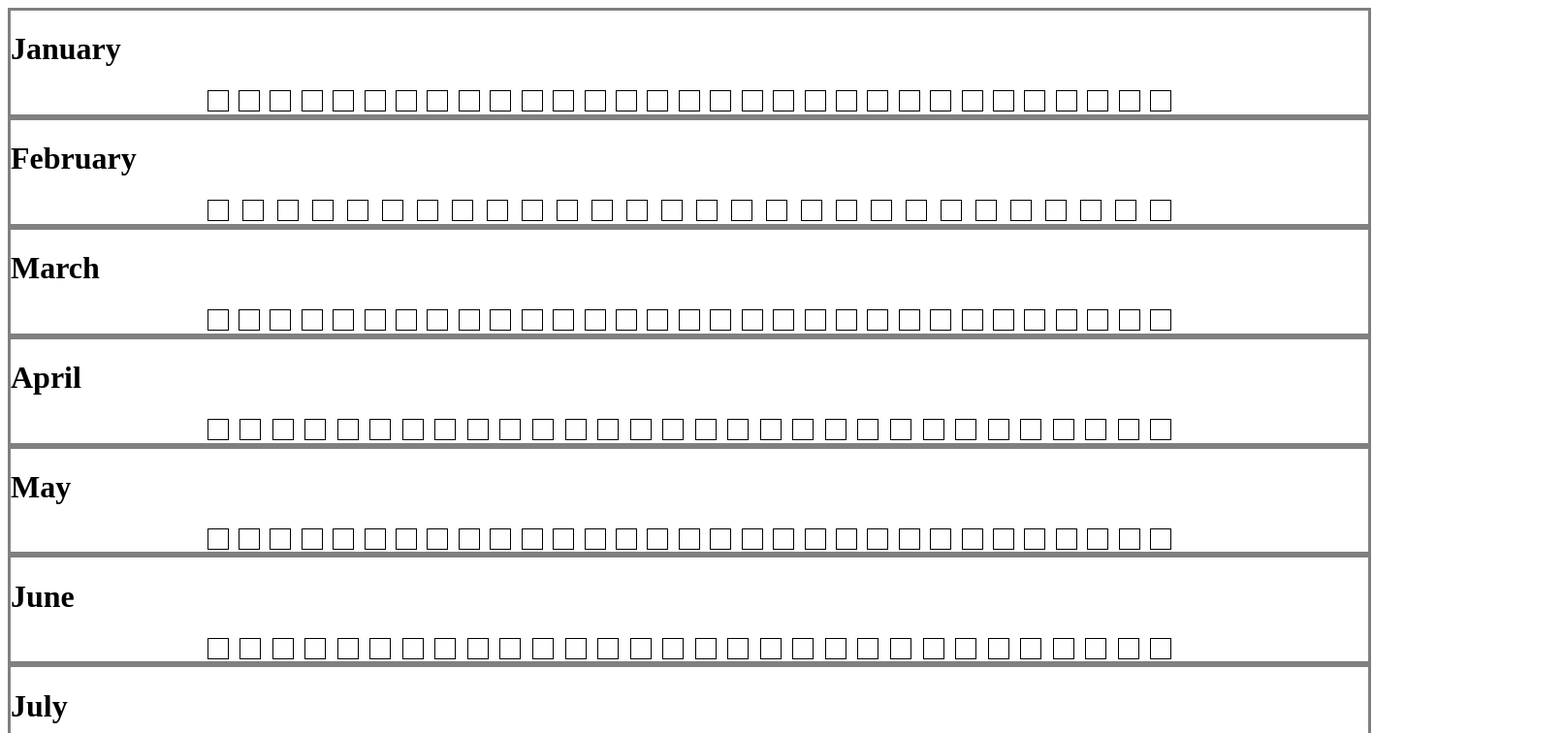
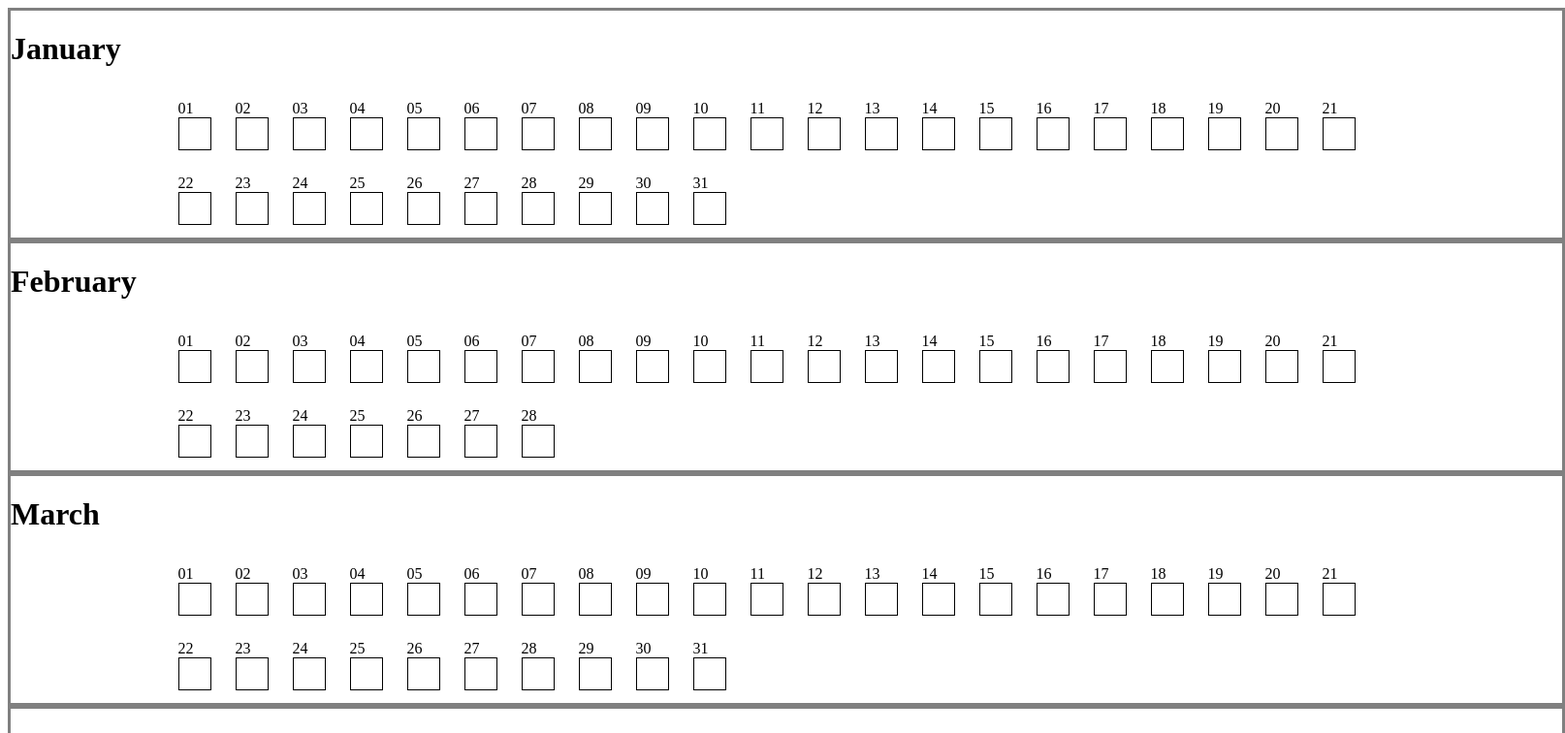
Before and after one commit to JaiAkashS/Journal, a React (Vite) app: page / in a window 1280 px wide. Shown: the top 756 px of the page at 97% size, 1614 px wide, since content can reach past the window. Built offline with nearby package versions, Linux system fonts and the light colour scheme.

Commit message:
removed year comp, added day to each block

```diff
--- a/src/App.jsx
+++ b/src/App.jsx
@@ -1,5 +1,3 @@
-import Block from './components/Block'
-import Year from './components/Year'
 import Month from './components/Month'
 import yearFormat from './util/YearFormat'
 
--- a/src/components/Block.jsx
+++ b/src/components/Block.jsx
@@ -1,11 +1,12 @@
 import { useState } from "react"
 import Popup from "./Popup"
 import setHexCode from "../util/SetHexCode"
+import  "./styles/Month.css"
 
 const Block = ({date}) => {
     const [color,setColor] = useState('')
     const [showPopup,setShowPopup] = useState(false)
-    const [rating,setRating] = useState(null)
+    const [rating,setRating] = useState(0)
     // const [info,setInfo] = useState({})
 
     const handleClick = () =>{
@@ -15,8 +16,6 @@ const Block = ({date}) => {
     const addRating = (event) => {
         event.preventDefault()
         setShowPopup(false)
-        console.log("Rating" , rating)
-        console.log(setHexCode(rating.valueOf()))
         setColor(setHexCode(rating))
     }
 
@@ -24,23 +23,24 @@ const Block = ({date}) => {
         return {
             backgroundColor: color,
             border: "1px solid black",
-            height: "20px",
-            width: "20px"
+            height: "2rem",
+            width: "2rem"
         }
     }
 
     return (
-        <>
+        <div className="Block">
+            <label htmlFor='rating'>{date}</label>
             <div onClick={handleClick} style={blockStyle()}></div>
             <Popup show = {showPopup} onClose={() => setShowPopup(false)}>
                 <form onSubmit={addRating}>
                     <p>{date}</p>
                     <input type="text" name="" id="" />
-                    <input required type="number" value={rating} onChange={(e) =>setRating(Number(e.target.value))} />
+                    <input id='rating' required type="number" value={rating} onChange={(e) =>setRating(Number(e.target.value))} />
                     <button type="submit">Save</button>
                 </form>
             </Popup>
-        </>
+        </div>
     )
 }
 
--- a/src/components/Month.jsx
+++ b/src/components/Month.jsx
@@ -1,6 +1,6 @@
 import { useState, useEffect } from "react";
 import Block from "./Block";
-import "./styles/Year.css"
+import "./styles/Month.css"
 
 const Month = ({ monthName, monthNum, noOfDays, year }) => {
     const [dates, setDates] = useState([]);
@@ -24,12 +24,12 @@ const Month = ({ monthName, monthNum, noOfDays, year }) => {
 
     return (
         <div className="Month-Container">
-        <h1>{monthName}</h1>
-        <div className="ParentDiv">
+            <h1>{monthName}</h1>
+            <div className="ParentDiv">
                 {dates.map((d, idx) => (
-                    <Block key={idx} date={d} />
+                    <Block className="Block" key={idx} date={d.slice(0,2)} />
                 ))}
-        </div>
+            </div>
         </div>
     );
 };
--- a/src/components/Year.jsx
+++ /dev/null
@@ -1,16 +0,0 @@
-import Block from "./Block";
-import './styles/Year.css';
-
-
-const Year = () =>{
-    return (
-        <div className="ParentDiv">
-            {Array.from({ length: 365 }, (_, index) => (
-                <Block key={index} />
-            ))}
-        </div>
-    )
-}
-
-
-export default Year
--- a/src/components/styles/Year.css
+++ b/src/components/styles/Month.css
@@ -1,9 +1,13 @@
 .ParentDiv {
     display: flex;
     flex-wrap: wrap;
-    justify-content: space-between;
-    width: 1000px;
+    justify-content:flex-start;
+    width: 80rem;
     margin: auto;
+}
+
+.Block {
+    padding:10px;
 }
 
 
@@ -13,7 +17,7 @@
 
 
 .Month-Container{
-    width: 1400px;
+    width: 100rem;
     margin: auto;
     border: 3px solid grey;
 }
--- a/src/util/SetHexCode.js
+++ b/src/util/SetHexCode.js
@@ -1,7 +1,7 @@
 const setHexCode = (rating) => {
     // const num = Number(rating)
     switch (rating) {
-      case 0:
+      case 0:  return '#ffffff';
       case 1:  return "#ff0000";
       case 2:  return "#ff3300";
       case 3:  return "#ff6600";
```
